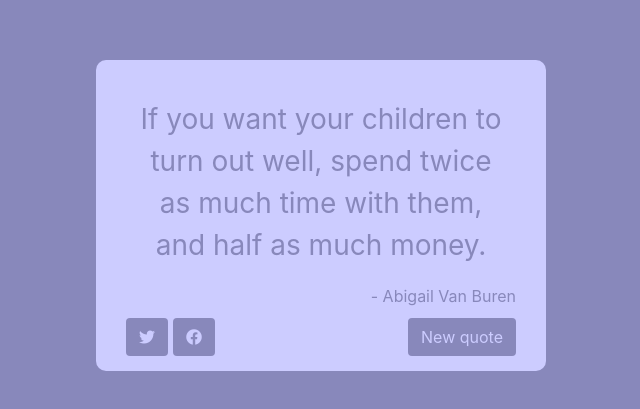
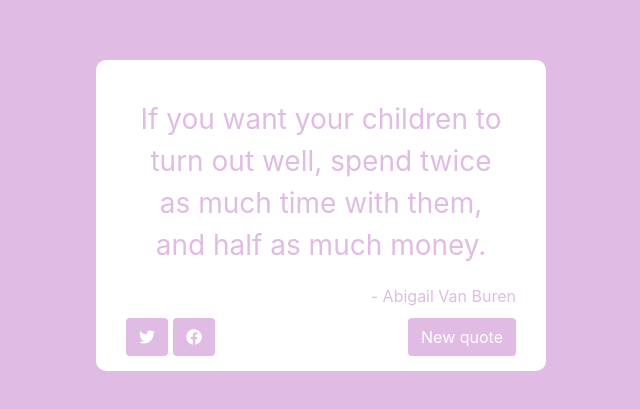
Before and after one commit to Amlaith/quotes, a React app: page / in a window 1280 px wide. Shown: the part 185-594 px from the top of the page, without its empty margins (319-959 px from the left). Built offline with nearby package versions, Linux system fonts and the light colour scheme.

Commit message:
Color change!!

```diff
--- a/src/index.css
+++ b/src/index.css
@@ -1,3 +1,7 @@
+:root{
+  --primary-color: #000;
+  --secondary-color: #fff;
+}
 *{
   margin: 0;
   padding: 0;
@@ -13,7 +17,7 @@ body{
   align-items: center;
   text-align: center;
   justify-content: center;
-  background-color: #88b;
+  background-color: var(--primary-color);
   font-size: 16px;
 }
 #quote-box {
@@ -24,7 +28,7 @@ body{
     ". . author"
     "share . new";
   box-sizing: border-box;
-  background-color: #ccf;
+  background-color: var(--secondary-color);
   width: 450px;
   padding: 30px 30px 15px;
   border-radius: 10px;
@@ -34,12 +38,12 @@ body{
   grid-area: quote;
   font-size: 28px;
   margin: 8px;
-  color: #88b;
+  color: var(--primary-color);
 }
 #author{
   grid-area: author;
   text-align: right;
-  color: #88b;
+  color: var(--primary-color);
 }
 #new-quote{
   grid-area: new;
@@ -58,8 +62,8 @@ body{
   margin-right: 5px;
 }
 button{
-  background-color: #88b;
-  color: #ccf;
+  background-color: var(--primary-color);
+  color: var(--secondary-color);
 }
 .testt{
   width: 100px;
--- a/src/index.js
+++ b/src/index.js
@@ -213,10 +213,10 @@ class Quote extends React.Component {
     {
            "quote":"If you can dream it, you can achieve it.","author":"Zig Ziglar"}
     ],
-    "colors": ['E0BBE4', '957DAD', 'D291BC', 'FEC8D8', 'FFDFD3'],
+    "colors": ['#E0BBE4', '#957DAD', '#D291BC', '#FEC8D8', '#FFDFD3'],
     "currentQuote": '',
     "currentAuthor": '',
-    "currentColor": -1
+    "currentColor": 0
     }
     this.getQuote = this.getQuote.bind(this);
   }
@@ -226,8 +226,10 @@ class Quote extends React.Component {
     this.setState({
       "currentQuote": this.state["quotes"][index]["quote"],
       "currentAuthor": this.state["quotes"][index]["author"],
-      "currentColor": this.state["currentColor"] + 1
+      "currentColor": (this.state["currentColor"] + 1) % 5
     })
+
+    document.documentElement.style.setProperty("--primary-color", this.state["colors"][this.state["currentColor"]])
   }
 
   componentDidMount() {
```
Also changed, not shown: 1 other file.
